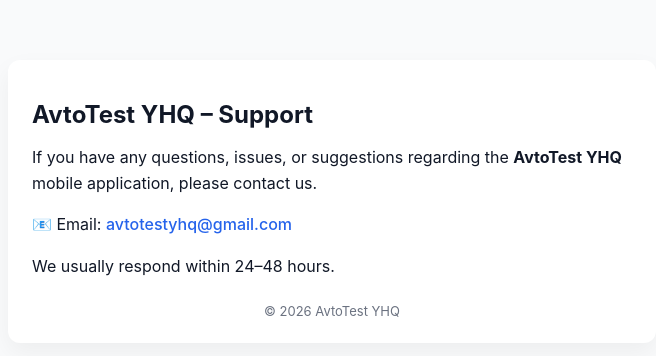
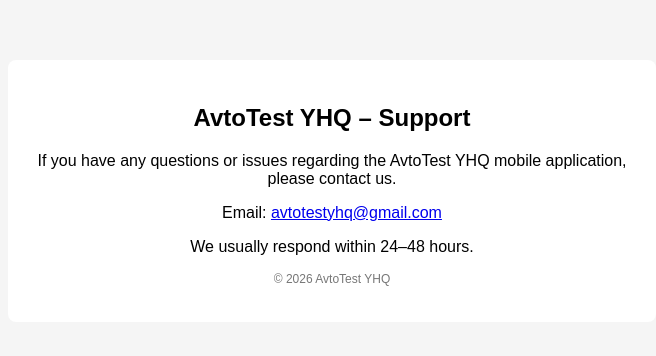
Before and after one commit to azizjon7205/azizjon7205.github.io, a plain HTML site: page index.html in a window 1280 px wide. Shown: the whole page, without its empty margins (308-964 px from the left). Drawn offline with Linux system fonts and the light colour scheme.

Commit message:
Update index.html

```diff
--- a/index.html
+++ b/index.html
@@ -1,67 +1,42 @@
 <!DOCTYPE html>
-<html lang="en">
+<html>
 <head>
     <meta charset="UTF-8">
-    <title>AvtoTest YHQ – Support</title>
+    <title>AvtoTest YHQ Support</title>
     <meta name="viewport" content="width=device-width, initial-scale=1.0">
-    <meta name="description" content="AvtoTest YHQ app support page">
-    <style>
-        body {
-            font-family: -apple-system, BlinkMacSystemFont, "Segoe UI", Roboto, Arial, sans-serif;
-            background-color: #f9fafb;
-            margin: 0;
-            padding: 0;
-            color: #111827;
-        }
-        .container {
-            max-width: 600px;
-            margin: 60px auto;
-            padding: 24px;
-            background: #ffffff;
-            border-radius: 12px;
-            box-shadow: 0 10px 25px rgba(0,0,0,0.05);
-        }
-        h1 {
-            font-size: 24px;
-            margin-bottom: 12px;
-        }
-        p {
-            font-size: 16px;
-            line-height: 1.6;
-        }
-        a {
-            color: #2563eb;
-            text-decoration: none;
-            font-weight: 500;
-        }
-        footer {
-            margin-top: 24px;
-            font-size: 13px;
-            color: #6b7280;
-            text-align: center;
-        }
-    </style>
 </head>
-<body>
-    <div class="container">
-        <h1>AvtoTest YHQ – Support</h1>
+<body style="font-family: Arial, sans-serif; background:#f5f5f5; margin:0; padding:0;">
+
+<div style="
+    max-width:600px;
+    margin:60px auto;
+    background:#ffffff;
+    padding:24px;
+    border-radius:8px;
+    text-align:center;
+">
+    <h2>AvtoTest YHQ – Support</h2>
+
     <p>
-            If you have any questions, issues, or suggestions regarding the
-            <strong>AvtoTest YHQ</strong> mobile application, please contact us.
+        If you have any questions or issues regarding the AvtoTest YHQ mobile application,
+        please contact us.
     </p>
+
     <p>
-            📧 Email:
+        Email:
         <a href="mailto:avtotestyhq@gmail.com">
             avtotestyhq@gmail.com
         </a>
     </p>
+
     <p>
         We usually respond within 24–48 hours.
     </p>
 
-        <footer>
+    <p style="font-size:12px; color:#777;">
         © 2026 AvtoTest YHQ
-        </footer>
+    </p>
 </div>
+
 </body>
 </html>
```
Lines whose indentation alone changed are shown as unchanged.
